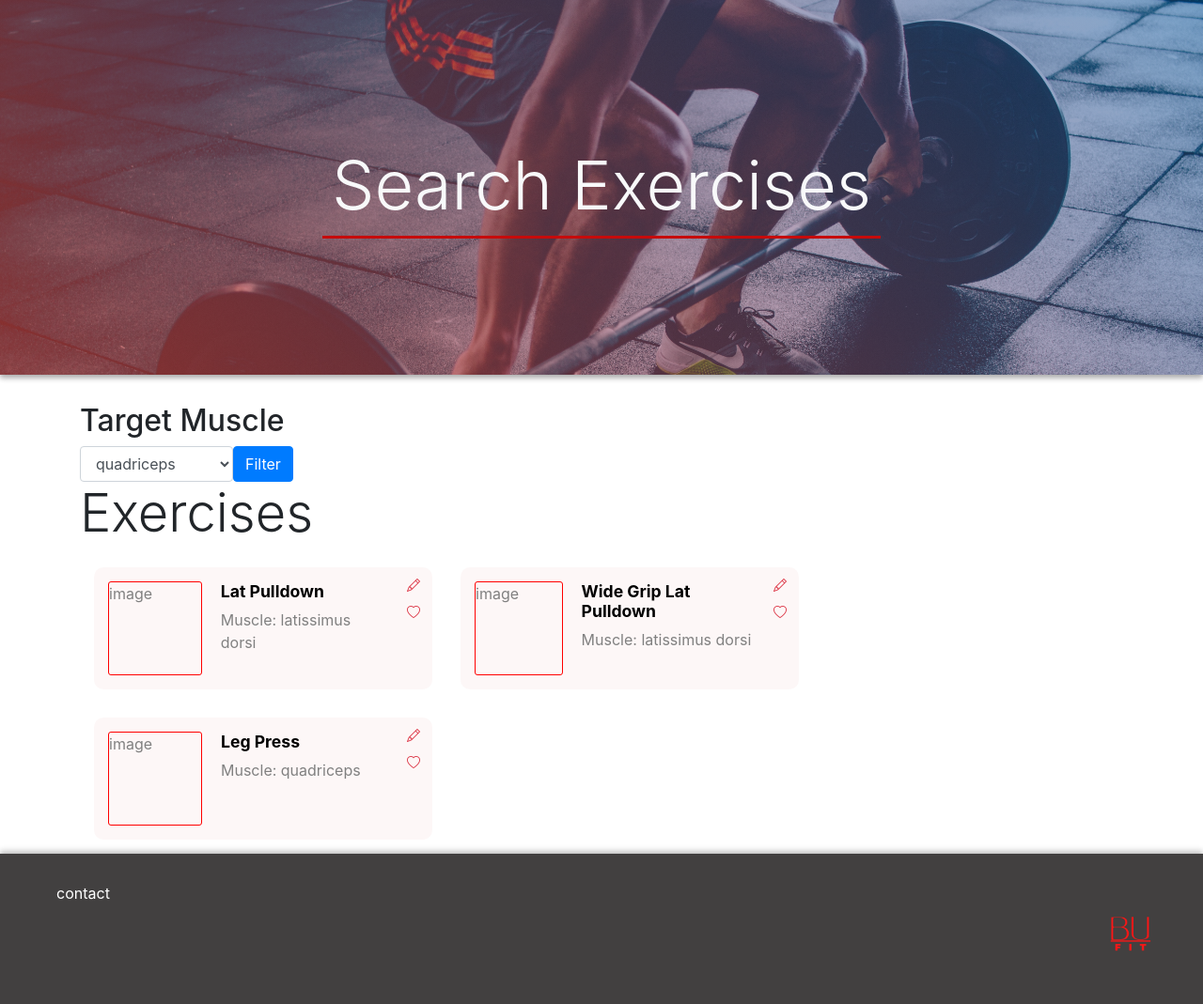
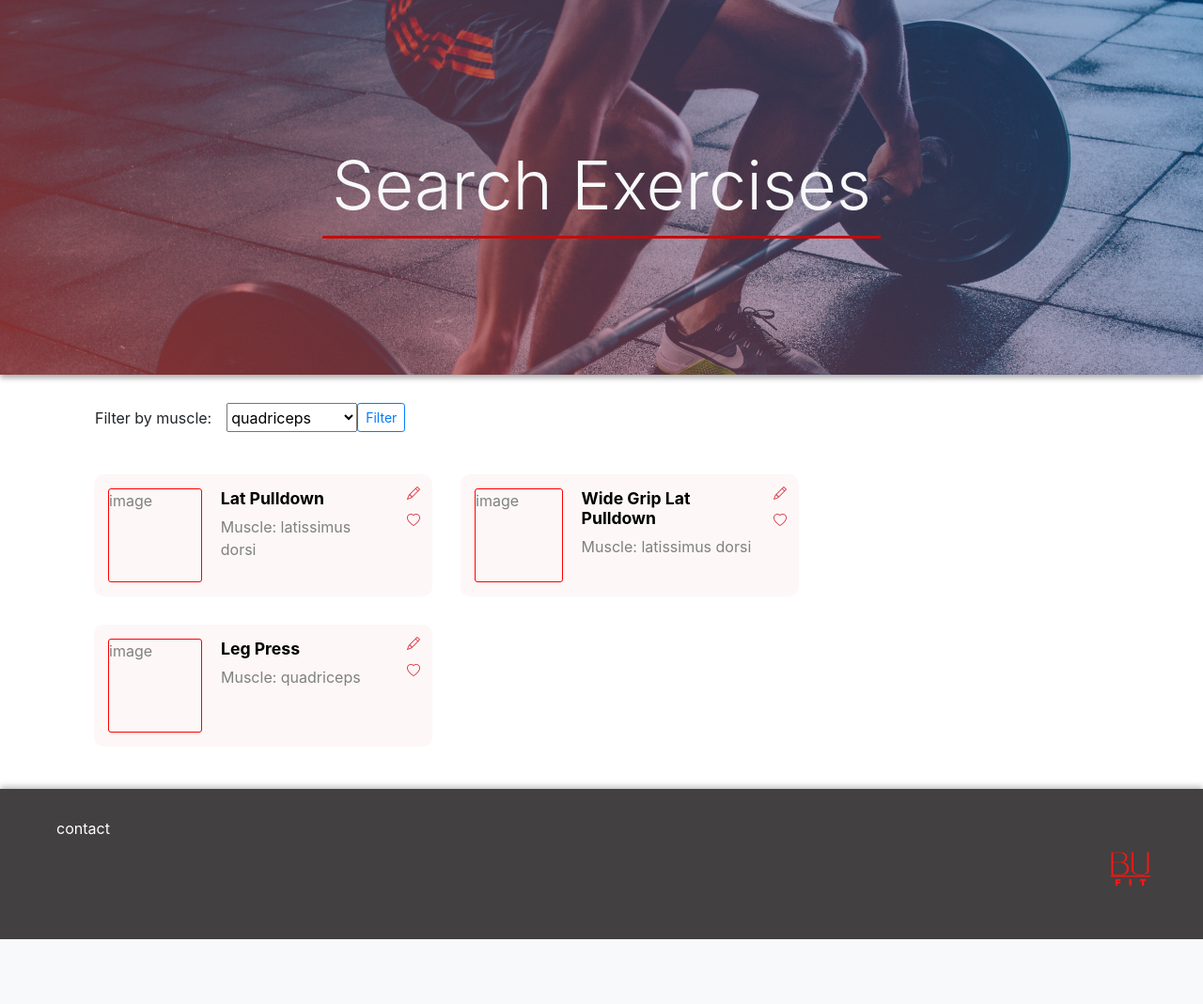
Before and after one commit to Helmphlyx/bufit, a Flask app: page /search_exercises in a window 1280 px wide. Shown: the part 117-1186 px from the top of the page at 94% size. After the commit the page ends 1117 px from the top, so only its background shows below. Run offline with Flask 3, Linux system fonts and the light colour scheme; the visitor is signed in with stand-in values (Sample User, id 1); data comes from the database, SQL or seed files in the repository; some libraries are stand-ins or nearby versions.

Commit message:
Style search exercises filter

```diff
--- a/static/css/style.css
+++ b/static/css/style.css
@@ -109,6 +109,7 @@ h1 {
     display: flex;
     flex-direction: row;
     flex-wrap: wrap;
+    margin: 30px 0;
 }
 .right-nav-item {
     padding-top: 0.5rem;
--- a/templates/search_exercises.html
+++ b/templates/search_exercises.html
@@ -11,21 +11,19 @@
 </div>
 
 
-<h2>Target Muscle</h2>
-<form class="form-inline" method="POST" action="{{ url_for('main.search_exercises') }}">
-    <div class="form-group">
-        <select name=muscle class="form-control">
+<form class="form-inline"  method="POST" action="{{ url_for('main.search_exercises') }}">
+    <label class = "form-label mx-3" for="muscle">Filter by muscle:</label>
+    <div class="input-group">
+        <select class="form-select" id = "muscle" name= "muscle" aria-describedby="selectMuscleBtn">
             {% for muscle in muscles %}
             <option value="{{muscle}}" SELECTED>{{muscle}}</option>"
             {% endfor %}
         </select>
-    </div>
-    <div class="form-group">
-        <button type="submit" class="btn btn-primary">Filter</button>
+        <button class="btn btn-outline-primary btn-sm" type="submit" id="selectMuscleBtn">Filter</button>
     </div>
 </form>
 
-<h2 class="display-4">Exercises</h2>
+
 <div class="cards-section-wrapper">
     {% for exercise in exercises %}
     <div class= "card-wrapper">
```
